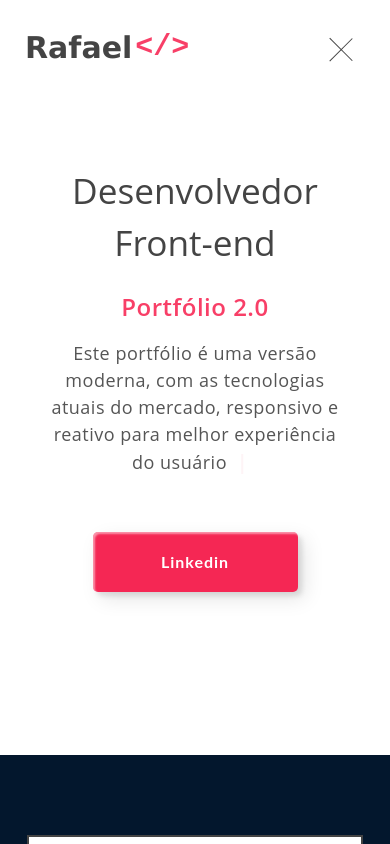
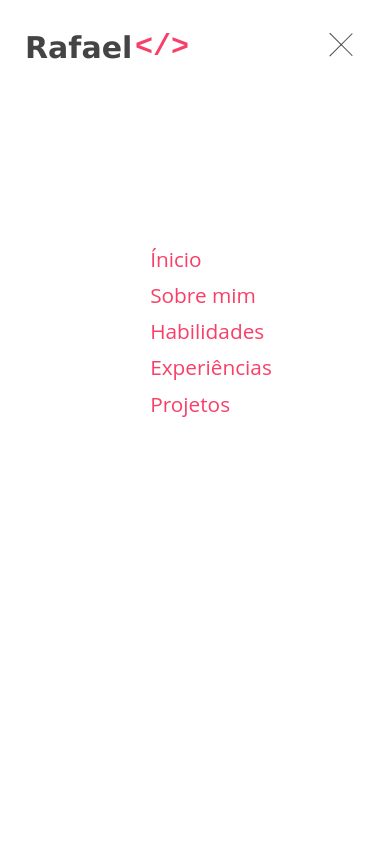
Before and after one commit to dev-rafaelcunha/Portfolio-v2, a React (Create React App) app: page / in a window 390 px wide. Both pictures are taken after a click on the element 341 px from the left and 47 px from the top of the page. Shown: the top 844 px of the page. Built offline with nearby package versions, Linux system fonts and the light colour scheme.

Commit message:
Desenvolvido Componente NavMobile.

```diff
--- a/src/components/layout/Header.jsx
+++ b/src/components/layout/Header.jsx
@@ -8,6 +8,18 @@ const Heading = styled.header`
     background-color: #fff;
     z-index: 101;
     padding: 25px;
+`;
+
+const HeadingData = styled.div`
+
+    display: flex;
+    justify-content: space-between;
+    align-items: center;
+
+    @media (max-width: 993px) {
+
+        display: inherit !important;
+    }
 `;
 
 const Name = styled.span`
@@ -48,12 +60,12 @@ function Header() {
 
         <Heading className="fixed-top">
             <GridLayout>
-                <div className="d-flex align-items-center justify-content-between">
+                <HeadingData>
                     <Name>{name}</Name>
                     <Logo>{logo}</Logo>
                     <Nav />
                     <NavMobile />
-                </div>
+                </HeadingData>
             </GridLayout>
         </Heading>
     );
--- a/src/components/layout/NavMobile.jsx
+++ b/src/components/layout/NavMobile.jsx
@@ -1,7 +1,12 @@
 import React, { useState } from 'react';
 import styled from "styled-components";
 
-const MobileMenu = styled.div`
+const NavIcon = styled.div`
+
+  position: absolute;
+  right: 25px;
+  top: 25px;
+
   @media(min-width: 993px) {
     display: none;
   }
@@ -9,11 +14,16 @@ const MobileMenu = styled.div`
 
 const Line1 = styled.div`
   width: 32px;
-  height: 1px;
+  height: .5px;
   background-color: #444;
   margin: 8px;
   transition: .4s;
   transform: ${({ active }) => active ? 'rotate(-45deg) translate(-8px, 8px)' : 'none'};
+
+  @media(max-width: 480px) {
+
+    height: 1px;
+  }
 `;
 
 const Line2 = styled.div`
@@ -23,6 +33,11 @@ const Line2 = styled.div`
   margin: 8px;
   transition: .4s;
   opacity: ${({ active }) => active ? '0' : '1'};
+
+  @media(max-width: 480px) {
+
+    height: .5px;
+  }
 `;
 
 const Line3 = styled.div`
@@ -34,6 +49,43 @@ const Line3 = styled.div`
   transform: ${({ active }) => active ? 'rotate(45deg) translate(-5px, -5px)' : 'none'};
 `;
 
+const NavContent = styled.nav`
+
+  height: 100vh;
+  position: relative;
+  top: 20vh;
+  display: flex;
+  justify-content: center;
+
+  @media(min-width: 993px) {
+    display: none;
+  }
+`;
+
+const NavData = styled.ul`
+
+  text-decoration: none;
+`;
+
+const NavItem = styled.a`
+
+  display: block;
+  text-decoration: none;
+  color: #444;
+  font-size: 1.3rem;
+  margin: 5px;
+
+  &:hover {
+
+    color: #f83f67;
+  }
+
+  @media(max-width: 480px) {
+
+    color: #f83f67;
+  }
+`;
+
 function NavMobile() {
   const [isActive, setIsActive] = useState(false);
 
@@ -41,12 +93,29 @@ function NavMobile() {
     setIsActive(!isActive);
   };
 
+  const closeMenuAndNavigate = () => {
+    setIsActive(false);
+  };
+
   return (
-        <MobileMenu onClick={toggleActive}>
+    <>
+      <NavIcon onClick={toggleActive}>
         <Line1 active={isActive} />
         <Line2 active={isActive} />
         <Line3 active={isActive} />
-        </MobileMenu>
+      </NavIcon>
+      {isActive && (
+        <NavContent>
+          <NavData>
+            <NavItem href="#" onClick={closeMenuAndNavigate}>Ínicio</NavItem>
+            <NavItem href="#about" onClick={closeMenuAndNavigate}>Sobre mim</NavItem>
+            <NavItem href="#skills" onClick={closeMenuAndNavigate}>Habilidades</NavItem>
+            <NavItem href="#experiences" onClick={closeMenuAndNavigate}>Experiências</NavItem>
+            <NavItem href="#projects" onClick={closeMenuAndNavigate}>Projetos</NavItem>
+          </NavData>
+        </NavContent>
+      )}
+    </>
   );
 }
 
```
Lines whose indentation alone changed are shown as unchanged.
